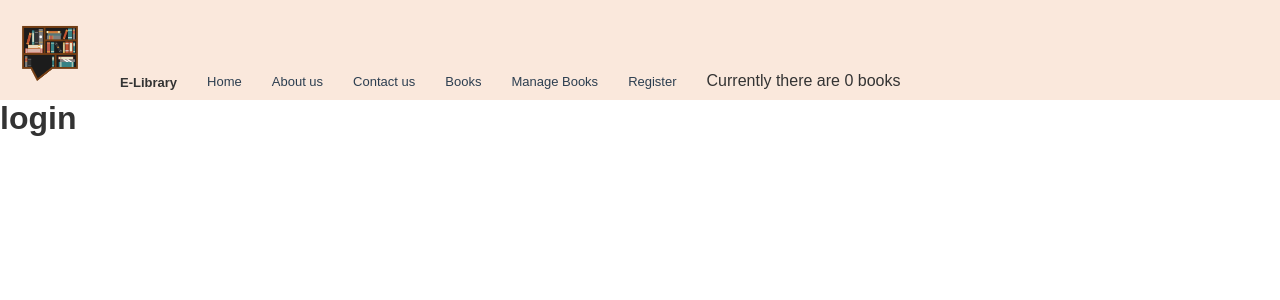
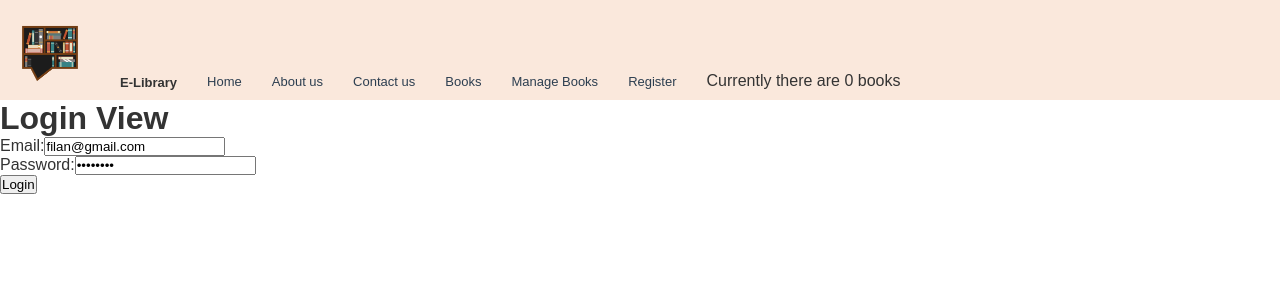
Before and after one commit to artinabektashi/vue-project, a Vue app: page /login in a window 1280 px wide. Shown: the top 300 px of the page. Built offline with nearby package versions, Linux system fonts and the light colour scheme; no server answers; the database is empty.

Commit message:
LogIn
krijimi i faqes login

```diff
--- a/src/App.vue
+++ b/src/App.vue
@@ -1,6 +1,6 @@
 <template>
-  <HeaderComp />
-  <router-view />
+  <HeaderComp/>
+  <router-view/>
 </template>
 
 
@@ -8,6 +8,7 @@
 import HeaderComp from './components/HeaderComp.vue';
 
 export default {
+
   components: {
     HeaderComp
   },
--- /dev/null
+++ b/src/firebase/user/signupUser.js
@@ -0,0 +1,16 @@
+import {getAuth, createUserWithEmailAndPassword, updateProfile, signOut} from 'firebase/auth';
+
+async function signupUser(payload){
+    const{ email, password} = payload;
+
+      const auth = getAuth();
+      const result = await createUserWithEmailAndPassword(auth, email, password);
+
+      await updateProfile(result.user, {
+        displayName: this.name
+      })
+
+      await signOut(auth);
+}
+
+export default signupUser;
--- a/src/store/index.js
+++ b/src/store/index.js
@@ -1,10 +1,12 @@
 import {getDocs, collection} from 'firebase/firestore'
 import db from '../firebase/db'
 import { createStore } from 'vuex'
+import signupUser from '@/firebase/user/signupUser';
 
 const store=createStore({
   state:{
     books:[],
+    user: null,
   },
   getters: {
     numberOfBooks(state){
@@ -14,6 +16,9 @@ const store=createStore({
   mutations: {
     setBooks(state, newBooks){
       state.books = newBooks;
+    },
+    setUser(state, user){
+      state.user= user;
     }
   },
   actions: {
@@ -26,6 +31,12 @@ const store=createStore({
         )
       })
       commit('setBooks', newBooks)
+    },
+   // loginUser({ commit }) {},
+    async registerUser(_, payload) {
+      await signupUser(payload);
+
+      //this.$router.push('/login');
     }
   },
   modules: {
--- a/src/views/user/LoginView.vue
+++ b/src/views/user/LoginView.vue
@@ -1,3 +1,38 @@
+<script>
+    import{getAuth, signInWithEmailAndPassword} from 'firebase/auth';
+    export default{
+        methods:{
+            async handleLoginUser() {
+                const auth = getAuth();
+                await signInWithEmailAndPassword(auth, this.email ,this.password);
+            }
+        },
+        data(){
+            return{
+                user: null,
+                email: 'filan@gmail.com',
+                password:'testtest'
+            }
+        }
+    }
+</script>
+
 <template>
-    <h1>login</h1>
+    <h1>Login View</h1>
+
+    <form @submit.prevent="handleLoginUser">
+        <div class="form-group">
+            <label for="email">Email:</label>
+            <input id="email" type="email" required v-model="email">
+
+        </div>
+        <div class="form-group">
+            <label for="password">Password:</label>
+            <input type="password" id="password" required v-model="password">
+        </div>
+
+        <div class="controlls">
+            <button>Login</button>
+        </div>
+    </form>
 </template>
--- a/src/views/user/RegisterView.vue
+++ b/src/views/user/RegisterView.vue
@@ -1,27 +1,20 @@
 <script>
-    import {getAuth, createUserWithEmailAndPassword, updateProfile, signout} from 'firebase/auth';
-
     export default{
         data(){
             return{
-             name:'Filan',
-             email:'filan@email.com',
-             password:'testtest',
+             name:'',
+             email:'',
+             password:'',
              }
         },
 
         methods:{
             async handleRegisterUser(){
-                const auth = getAuth();
-                const result = await createUserWithEmailAndPassword(auth, this.email, this.password);
-
-              await updateProfile(result.user, {
-                displayName: this.name
-              })
-
-              await signout(auth);
-
-              this.$router.push();
+                this.$store.dispatch('registerUser', {
+                    name: this.name,
+                     email: this.email,
+                      password: this.password,
+                })
             }
         }
     }
```
